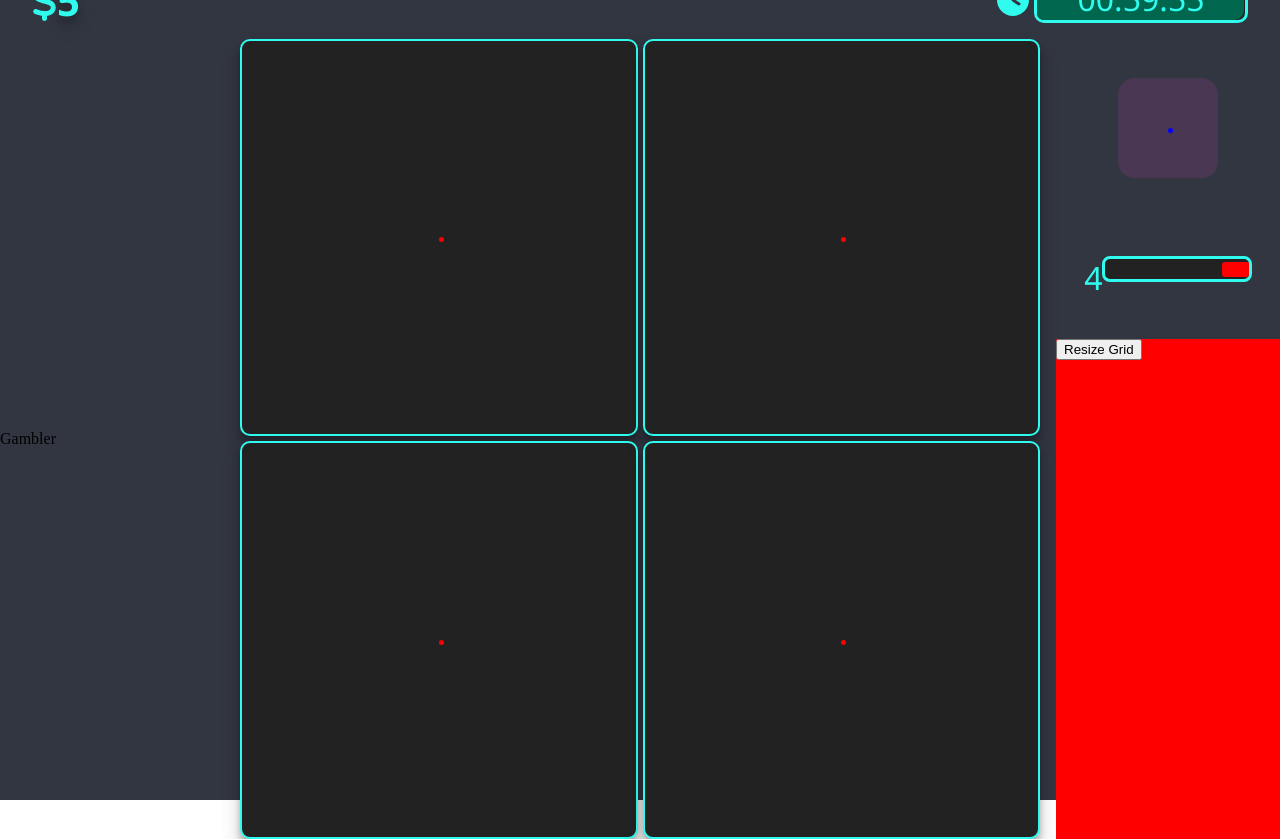
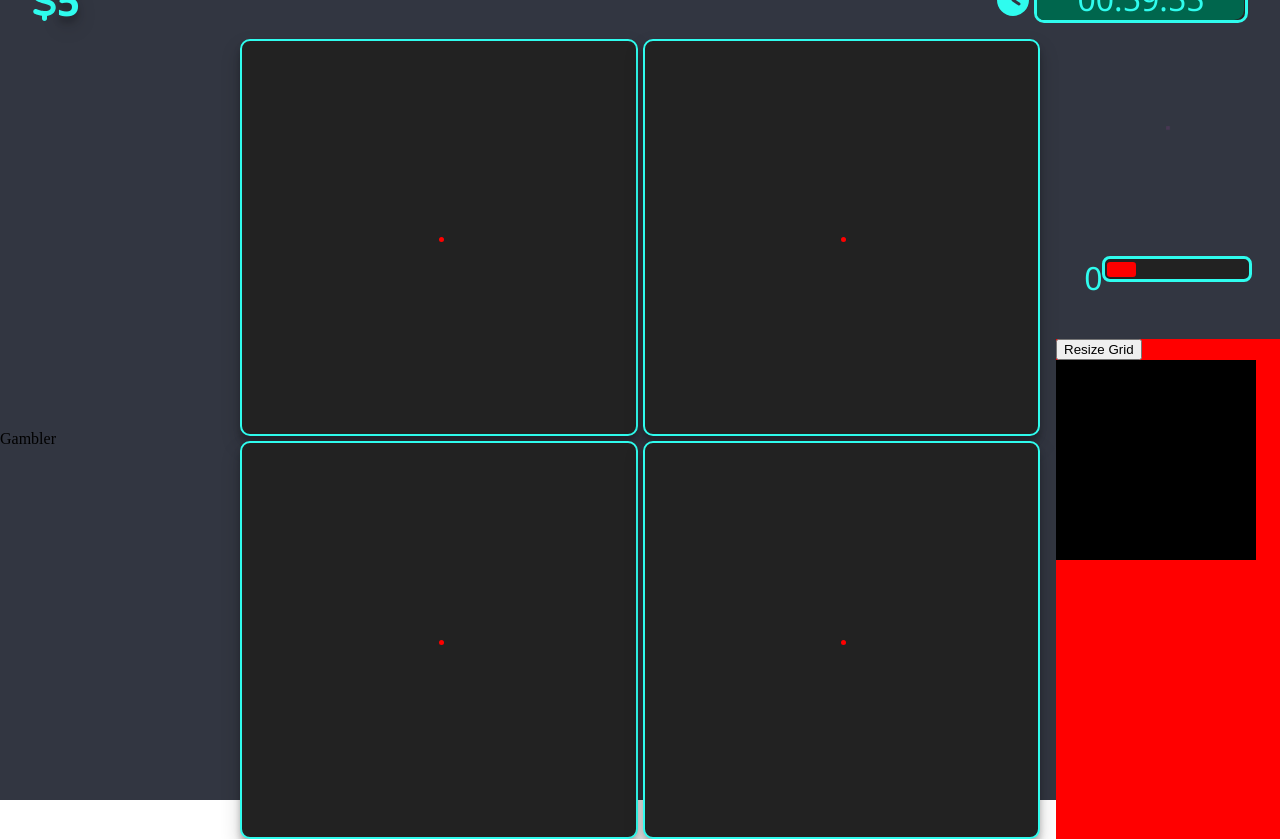
Before and after one commit to Myc22Ka/TheGame, a React (Create React App) app: page / in a window 1280 px wide. Built offline with nearby package versions, Linux system fonts and the light colour scheme.

Commit message:
trashcan & fixed animation & cycles

```diff
--- a/src/components/Cell.tsx
+++ b/src/components/Cell.tsx
@@ -12,12 +12,10 @@ interface CellProps {
 const variants = {
   active: {
     scale: 1,
-    rotate: 360,
     borderRadius: 10,
   },
   inactive: {
     scale: 0,
-    rotate: -360,
     borderRadius: 100,
   },
 };
--- a/src/components/Piece/Piece.tsx
+++ b/src/components/Piece/Piece.tsx
@@ -1,4 +1,4 @@
-import React, { useEffect } from "react";
+import React from "react";
 import { motion } from "framer-motion";
 import usePiece from "../../hooks/usePiece";
 import { PieceType } from "../../contexts/GameContext";
@@ -6,15 +6,12 @@ import { pieceTransition, pieceVariants } from "../../modules/Piece/utils";
 
 interface PieceProps {
   piece: PieceType;
+  animate: string;
 }
 
-const Piece: React.FC<PieceProps> = ({ piece }) => {
+const Piece: React.FC<PieceProps> = ({ piece, animate }) => {
   const { pieceRef, tile, handleDragStart, handleDragEnd, hidePiece } =
     usePiece(piece);
-
-  useEffect(() => {
-    console.log(tile);
-  }, [tile]);
 
   return (
     <motion.div
@@ -22,14 +19,15 @@ const Piece: React.FC<PieceProps> = ({ piece }) => {
       drag
       onDragStart={handleDragStart}
       onDragEnd={handleDragEnd}
-      animate={tile.animate}
+      animate={animate || tile.animate}
       initial="initial"
       variants={{
         ...pieceVariants,
         drag: { ...pieceVariants.drag, ...tile.vector },
+        return: { ...pieceVariants.return, ...tile.vector },
       }}
       transition={pieceTransition}
-      onAnimationComplete={hidePiece}
+      onAnimationComplete={() => hidePiece()}
       ref={pieceRef}
     />
   );
--- a/src/components/Piece/RandomPieceGen.tsx
+++ b/src/components/Piece/RandomPieceGen.tsx
@@ -1,4 +1,4 @@
-import React, { useState } from "react";
+import React, { useEffect, useState } from "react";
 import Piece from "./Piece";
 import options from "../../config.json";
 import { generateRandomPiece } from "../../modules/Piece/utils";
@@ -6,21 +6,59 @@ import { generateRandomPiece } from "../../modules/Piece/utils";
 const defaultCycle = {
   piece: generateRandomPiece(),
   time: options.pieces.cycleTime,
+  show: true,
+  animate: "",
 };
 
 const RandomPieceGen: React.FC = () => {
   const [cycle, setCycle] = useState(defaultCycle);
 
+  const setChanges = () => {
+    const restArray = Array.from({ length: defaultCycle.time }, (_, i) => ({
+      time: i + 1,
+    })).reverse();
+
+    const changes = [
+      { ...defaultCycle, piece: generateRandomPiece() },
+      ...restArray.slice(1),
+      { time: 0, animate: "inactive" },
+      { time: 0, show: false },
+    ];
+
+    return changes;
+  };
+
+  useEffect(() => {
+    const delay = 1000;
+
+    const cycleSequence = async () => {
+      const changes = setChanges();
+
+      for (const change in changes) {
+        await new Promise((resolve) => {
+          setCycle((prev) => ({ ...prev, ...changes[change] }));
+          setTimeout(resolve, delay);
+        });
+      }
+
+      // Continue the cycle if needed
+      cycleSequence();
+    };
+
+    // Start the sequence initially
+    cycleSequence();
+  }, []);
+
   return (
     <div className="random-component-gen">
       <div className="random-piece-spawn">
-        <Piece piece={cycle.piece} />
+        {cycle.show && <Piece piece={cycle.piece} animate={cycle.animate} />}
       </div>
       <div className="inner-piece-meter">
         {cycle.time}
         <input
           type="range"
-          min="1"
+          min="0"
           readOnly
           value={cycle.time}
           max={defaultCycle.time}
--- /dev/null
+++ b/src/components/TrashCan.tsx
@@ -0,0 +1,19 @@
+import React, { useRef, useEffect } from "react";
+import { useGame } from "../contexts/GameContext";
+
+const TrashCan: React.FC = () => {
+  const trashRef = useRef<HTMLDivElement>(null);
+  const { setTrashCan } = useGame();
+
+  useEffect(() => {
+    setTrashCan(trashRef);
+  }, []);
+
+  return (
+    <div className="trashcan" ref={trashRef}>
+      Trash
+    </div>
+  );
+};
+
+export default TrashCan;
--- a/src/config.json
+++ b/src/config.json
@@ -11,15 +11,16 @@
       { "level": 1, "cost": 1 },
       { "level": 2, "cost": 2 },
       { "level": 3, "cost": 3 }
-    ]
+    ],
+    "maxDragDistance": 200,
+    "maxTrashDistance": 100
   },
   "time": {
     "defaultTimeTick": 1,
-    "breakTimeBetweenPiecesCycle": 0.4,
     "maxTime": 3600
   },
   "pieces": {
-    "cycleTime": 4,
+    "cycleTime": 5,
     "types": [
       {
         "name": "1",
@@ -29,7 +30,7 @@
       },
       {
         "name": "2",
-        "sell": 200,
+        "sell": 300,
         "rule": "gold_add",
         "level": 1
       }
--- a/src/contexts/GameContext.tsx
+++ b/src/contexts/GameContext.tsx
@@ -37,14 +37,16 @@ export const emptyCell: GridEntry = {
 
 export type GameType = {
   gameOver: boolean;
-  grid: Array<GridEntry>;
+  grid: GridEntry[];
   currentGridSize: number;
+  trashCan: React.RefObject<HTMLDivElement> | null;
 };
 
 export const initState: GameType = {
   gameOver: false,
   grid: Array(Math.pow(options.grid.size, 2)).fill(emptyCell),
   currentGridSize: options.grid.size,
+  trashCan: null,
 };
 
 const useGameContext = (defaultGame: GameType) => {
@@ -102,7 +104,21 @@ const useGameContext = (defaultGame: GameType) => {
     }));
   }, [game]);
 
-  return { game, gameLoseEvent, resizeGrid, addRefToCell, addPieceToCell };
+  const setTrashCan = useCallback(
+    (trashCanRef: React.RefObject<HTMLDivElement>) => {
+      setGame((prev) => ({ ...prev, trashCan: trashCanRef }));
+    },
+    []
+  );
+
+  return {
+    game,
+    gameLoseEvent,
+    resizeGrid,
+    addRefToCell,
+    addPieceToCell,
+    setTrashCan,
+  };
 };
 
 const initContextState: ReturnType<typeof useGameContext> = {
@@ -111,6 +127,7 @@ const initContextState: ReturnType<typeof useGameContext> = {
   resizeGrid: () => {},
   addRefToCell: () => {},
   addPieceToCell: () => {},
+  setTrashCan: () => {},
 };
 
 export const GameContext = createContext(initContextState);
@@ -131,8 +148,21 @@ export const GameProvider = ({
 };
 
 export const useGame = () => {
-  const { game, gameLoseEvent, resizeGrid, addRefToCell, addPieceToCell } =
-    useContext(GameContext);
+  const {
+    game,
+    gameLoseEvent,
+    resizeGrid,
+    addRefToCell,
+    addPieceToCell,
+    setTrashCan,
+  } = useContext(GameContext);
 
-  return { game, gameLoseEvent, resizeGrid, addRefToCell, addPieceToCell };
+  return {
+    game,
+    gameLoseEvent,
+    resizeGrid,
+    addRefToCell,
+    addPieceToCell,
+    setTrashCan,
+  };
 };
--- a/src/hooks/usePiece.tsx
+++ b/src/hooks/usePiece.tsx
@@ -1,10 +1,11 @@
-import { useState, useRef, useCallback } from "react";
+import { useState, useRef, useCallback, useEffect } from "react";
 import { PieceType, useGame } from "../contexts/GameContext";
 import { useScore } from "../contexts/ScoreContext";
 import {
   defaultTile,
   findNearestCell,
   calcCenterPoint,
+  possibleToSell,
 } from "../modules/Piece/utils";
 
 export const usePiece = (piece: PieceType) => {
@@ -16,8 +17,8 @@ export const usePiece = (piece: PieceType) => {
   const handleDragStart = useCallback(() => {
     setTile((prev) => ({
       ...prev,
-      isdragged: true,
       startingPosition: calcCenterPoint(pieceRef),
+      animate: "active",
     }));
   }, [tile]);
 
@@ -26,11 +27,14 @@ export const usePiece = (piece: PieceType) => {
       const nearestCell = findNearestCell(game, event, tile);
 
       if (!nearestCell) {
-        addSomeGold(piece.sell);
+        if (possibleToSell(game, event)) {
+          sellPiece();
+          return;
+        }
+
         setTile((prev) => ({
           ...prev,
-          animationTrigger: true,
-          animate: "sell",
+          animate: "return",
         }));
         return;
       }
@@ -38,8 +42,6 @@ export const usePiece = (piece: PieceType) => {
       setTile((prev) => ({
         ...prev,
         animate: "drag",
-        isDragged: false,
-        dragEnd: true,
         nearestCell: nearestCell.cell,
         vector: nearestCell.vector,
       }));
@@ -50,8 +52,17 @@ export const usePiece = (piece: PieceType) => {
   const hidePiece = () => {
     if (tile.animate !== "drag") return;
     addPieceToCell(tile.nearestCell, piece);
-    setTile((prev) => ({ ...prev, show: false, animate: "inactive" }));
+    setTile((prev) => ({ ...prev, animate: "inactive" }));
   };
+
+  const sellPiece = () => {
+    addSomeGold(piece.sell);
+    setTile((prev) => ({ ...prev, animate: "sell" }));
+  };
+
+  // useEffect(() => {
+  //   console.log(tile.animate);
+  // }, [tile]);
 
   return { tile, pieceRef, handleDragEnd, handleDragStart, hidePiece };
 };
--- a/src/layout/Shop.tsx
+++ b/src/layout/Shop.tsx
@@ -1,9 +1,10 @@
-import React from "react";
+import React, { useEffect } from "react";
 import { useGame } from "../contexts/GameContext";
 import "../styles/shop.scss";
 import options from "../config.json";
 import { useScore } from "../contexts/ScoreContext";
 import RandomPieceGen from "../components/Piece/RandomPieceGen";
+import TrashCan from "../components/TrashCan";
 
 const Shop: React.FC = () => {
   const { game, resizeGrid } = useGame();
@@ -23,6 +24,7 @@ const Shop: React.FC = () => {
     <div className="shop">
       <RandomPieceGen />
       <button onClick={handleClick}>Resize Grid</button>
+      <TrashCan />
     </div>
   );
 };
--- a/src/modules/Piece/types.ts
+++ b/src/modules/Piece/types.ts
@@ -6,14 +6,11 @@ type Cords = {
 };
 
 type TileType = {
-  animationTrigger: boolean;
-  isDragged: boolean;
-  show: boolean;
   nearestCell: GridEntry;
-  dragEnd: boolean;
   startingPosition: Cords;
   vector: Cords;
   animate: "active" | string;
+  isDropped: boolean;
 };
 
 type NearestCellType = {
--- a/src/modules/Piece/utils.ts
+++ b/src/modules/Piece/utils.ts
@@ -5,21 +5,22 @@ import options from "../../config.json";
 const defaultCords: Cords = { x: 0, y: 0 };
 
 const defaultTile: TileType = {
-  animationTrigger: false,
-  isDragged: false,
-  show: true,
   nearestCell: emptyCell,
-  dragEnd: false,
   startingPosition: defaultCords,
   vector: defaultCords,
   animate: "active",
+  isDropped: false,
 };
 
 // Piece variables
 const pieceVariants = {
   initial: { scale: 0 },
-  active: { scale: 1 },
+  active: { scale: 1, rotate: 0 },
   drag: { scale: 0, rotate: 270 },
+  return: {
+    scale: 1,
+    rotate: 0,
+  },
   sell: {
     scale: 0,
     rotate: 45,
@@ -29,7 +30,7 @@ const pieceVariants = {
 };
 
 const pieceTransition = {
-  duration: 0.4,
+  duration: 0.7,
   ease: "anticipate",
 };
 
@@ -47,7 +48,7 @@ const findNearestCell = (
   tile: TileType
 ): NearestCellType => {
   return game.grid
-    .filter((entry) => entry.isEmpty)
+    .filter((cell) => cell.isEmpty)
     .map((cell) => {
       if (!cell.ref)
         return { cell: emptyCell, distance: 0, vector: defaultCords };
@@ -66,7 +67,17 @@ const findNearestCell = (
         },
       };
     })
-    .sort((a, b) => a.distance - b.distance)[0];
+    .sort((a, b) => a.distance - b.distance)
+    .filter((cell) => cell.distance < options.grid.maxDragDistance)[0];
+};
+
+const possibleToSell = (game: GameType, event: PointerEvent): boolean => {
+  if (!game.trashCan) return false;
+  const trashCanPos = calcCenterPoint(game.trashCan);
+
+  return [trashCanPos.x - event.x, trashCanPos.y - event.y].every(
+    (e) => Math.abs(e) < options.grid.maxTrashDistance
+  );
 };
 
 /**
@@ -106,4 +117,5 @@ export {
   generateRandomPiece,
   pieceTransition,
   pieceVariants,
+  possibleToSell,
 };
--- a/src/styles/shop.scss
+++ b/src/styles/shop.scss
@@ -121,3 +121,8 @@
 .gold_add {
   background: #d4c2;
 }
+.trashcan {
+  width: 200px;
+  height: 200px;
+  background: black;
+}
```
